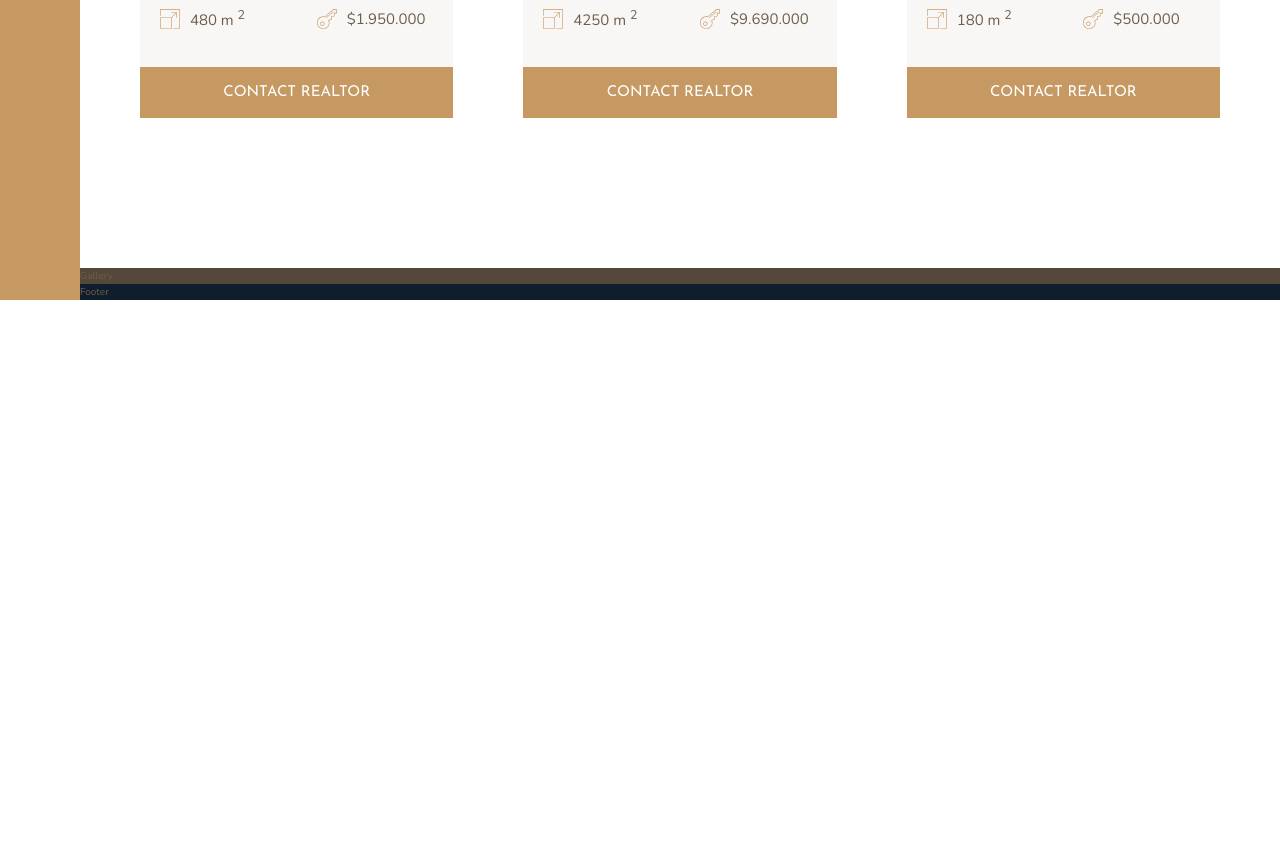
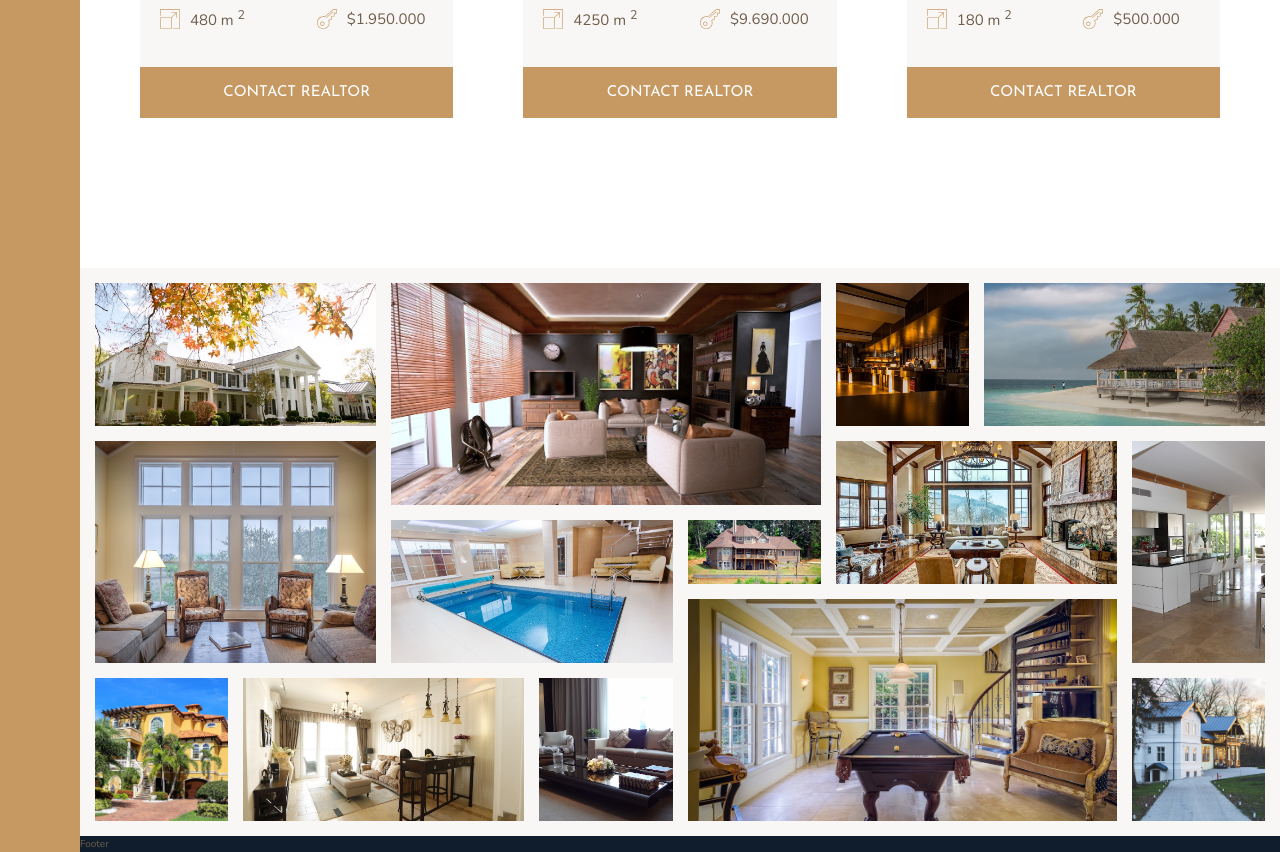
Before and after one commit to olivercastroteran/nexter, a website: page index.html in a window 1280 px wide. Shown: the part 2804-3656 px from the top of the page. Before the commit the page ends 3104 px from the top, so only its background shows below. Drawn offline with nearby package versions, Linux system fonts and the light colour scheme.

Commit message:
images gallery finished

```diff
--- a/index.html
+++ b/index.html
@@ -332,7 +332,61 @@
     </section>
 
     <section class="gallery">
-      Gallery
+      <figure class="gallery__item gallery__item--1">
+        <img src="img/gal-1.jpeg" alt="gallery img 1" class="gallery__img" />
+      </figure>
+
+      <figure class="gallery__item gallery__item--2">
+        <img src="img/gal-2.jpeg" alt="gallery img 2" class="gallery__img" />
+      </figure>
+
+      <figure class="gallery__item gallery__item--3">
+        <img src="img/gal-3.jpeg" alt="gallery img 3" class="gallery__img" />
+      </figure>
+
+      <figure class="gallery__item gallery__item--4">
+        <img src="img/gal-4.jpeg" alt="gallery img 4" class="gallery__img" />
+      </figure>
+
+      <figure class="gallery__item gallery__item--5">
+        <img src="img/gal-5.jpeg" alt="gallery img 5" class="gallery__img" />
+      </figure>
+
+      <figure class="gallery__item gallery__item--6">
+        <img src="img/gal-6.jpeg" alt="gallery img 6" class="gallery__img" />
+      </figure>
+
+      <figure class="gallery__item gallery__item--7">
+        <img src="img/gal-7.jpeg" alt="gallery img 7" class="gallery__img" />
+      </figure>
+
+      <figure class="gallery__item gallery__item--8">
+        <img src="img/gal-8.jpeg" alt="gallery img 8" class="gallery__img" />
+      </figure>
+
+      <figure class="gallery__item gallery__item--9">
+        <img src="img/gal-9.jpeg" alt="gallery img 9" class="gallery__img" />
+      </figure>
+
+      <figure class="gallery__item gallery__item--10">
+        <img src="img/gal-10.jpeg" alt="gallery img 10" class="gallery__img" />
+      </figure>
+
+      <figure class="gallery__item gallery__item--11">
+        <img src="img/gal-11.jpeg" alt="gallery img 11" class="gallery__img" />
+      </figure>
+
+      <figure class="gallery__item gallery__item--12">
+        <img src="img/gal-12.jpeg" alt="gallery img 12" class="gallery__img" />
+      </figure>
+
+      <figure class="gallery__item gallery__item--13">
+        <img src="img/gal-13.jpeg" alt="gallery img 13" class="gallery__img" />
+      </figure>
+
+      <figure class="gallery__item gallery__item--14">
+        <img src="img/gal-14.jpeg" alt="gallery img 14" class="gallery__img" />
+      </figure>
     </section>
 
     <footer class="footer">
--- a/sass/_gallery.scss
+++ b/sass/_gallery.scss
@@ -1,4 +1,89 @@
 .gallery {
-  background-color: $color-grey-dark-1;
+  background-color: $color-grey-light-1;
   grid-column: full-start / full-end;
+
+  display: grid;
+  grid-template-columns: repeat(8, 1fr);
+  grid-template-rows: repeat(7, 5vw);
+  grid-gap: 1.5rem;
+  padding: 1.5rem;
+
+  &__item {
+    &--1 {
+      grid-row: 1 / span 2;
+      grid-column: 1 / span 2;
+    }
+
+    &--2 {
+      grid-row: 1 / span 3;
+      grid-column: 3 / span 3;
+    }
+
+    &--3 {
+      grid-row: 1 / span 2;
+      grid-column: 6 / 7;
+    }
+
+    &--4 {
+      grid-row: 1 / span 2;
+      grid-column: 7 / span 2;
+    }
+
+    &--5 {
+      grid-row: 3 / span 3;
+      grid-column: 1 / span 2;
+    }
+
+    &--6 {
+      grid-row: 4 / span 2;
+      grid-column: 3 / span 2;
+    }
+
+    &--7 {
+      grid-row: 4 / 5;
+      grid-column: 5 / 6;
+    }
+
+    &--8 {
+      grid-row: 3 / span 2;
+      grid-column: 6 / span 2;
+    }
+
+    &--9 {
+      grid-row: 3 / span 3;
+      grid-column: 8 / 9;
+    }
+
+    &--10 {
+      grid-row: 6 / span 2;
+      grid-column: 1 / 2;
+    }
+
+    &--11 {
+      grid-row: 6 / span 2;
+      grid-column: 2 / span 2;
+    }
+
+    &--12 {
+      grid-row: 6 / span 2;
+      grid-column: 4 / 5;
+    }
+
+    &--13 {
+      grid-row: 5 / span 3;
+      grid-column: 5 / span 3;
+    }
+
+    &--14 {
+      grid-row: 6 / span 2;
+      grid-column: 8 / 9;
+    }
+  }
+
+  &__img {
+    width: 100%;
+    height: 100%;
+    object-fit: cover;
+    display: block;
+  }
 }
```
Also changed, not shown: css/style.css.
